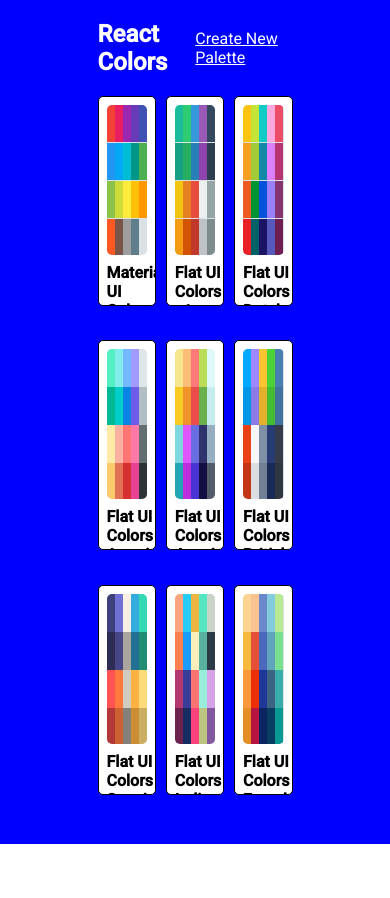
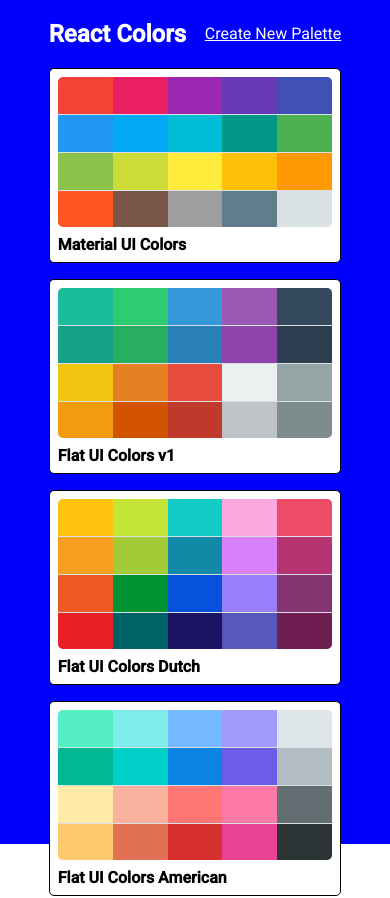
Before and after one commit to dhillman1989/ColorPaletteApp, a React (Create React App) app: page / in a window 390 px wide. Shown: the top 898 px of the page. Before the commit the page ends 844 px from the top, so only its background shows below. Built offline with nearby package versions, Linux system fonts and the light colour scheme.

Commit message:
make paletteList responsive

```diff
--- a/src/index.css
+++ b/src/index.css
@@ -4,5 +4,4 @@
   margin: 0;
   padding: 0;
   font-family: "Roboto", sans-serif;
-  overflow: hidden;
 }
--- a/src/styles/PaletteListStyles.js
+++ b/src/styles/PaletteListStyles.js
@@ -1,3 +1,5 @@
+import sizes from "./sizes";
+
 export default {
   root: {
     backgroundColor: "blue",
@@ -7,11 +9,17 @@
     justifyContent: "center"
   },
   container: {
-    width: "50%",
+    width: "60%",
     display: "flex",
     alignItems: "flex-start",
     flexDirection: "column",
-    flexWrap: "wrap"
+    flexWrap: "wrap",
+    [sizes.down("xl")]: {
+      width: "60%"
+    },
+    [sizes.down("xs")]: {
+      width: "75%"
+    }
   },
   nav: {
     display: "flex",
@@ -28,6 +36,14 @@
     width: "100%",
     display: "grid",
     gridTemplateColumns: "repeat(3,30%)",
-    gridGap: "5%"
+    gridGap: "1.5rem",
+    [sizes.down("md")]: {
+      gridTemplateColumns: "repeat(2,50%)",
+      gridGap: "1rem"
+    },
+    [sizes.down("xs")]: {
+      gridTemplateColumns: "repeat(1,100%)",
+      gridGap: "1rem"
+    }
   }
 };
--- a/src/styles/sizes.js
+++ b/src/styles/sizes.js
@@ -5,7 +5,8 @@
       xs: "575.98px",
       sm: "767.98px",
       md: "991.98px",
-      lg: "1199.98px"
+      lg: "1199.98px",
+      xl: "1600px"
     };
     return `@media (max-width: ${sizes[size]})`;
   }
```
